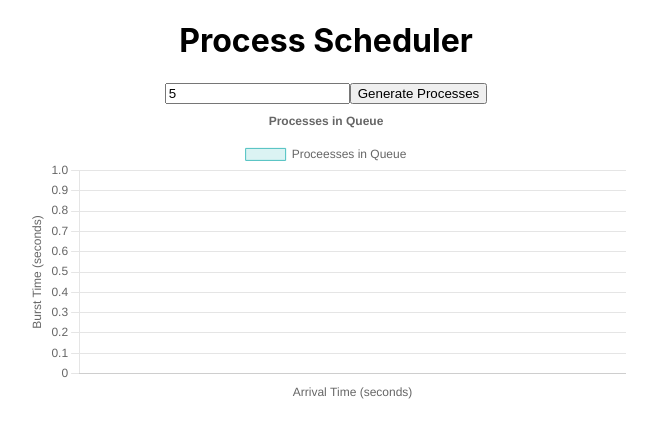
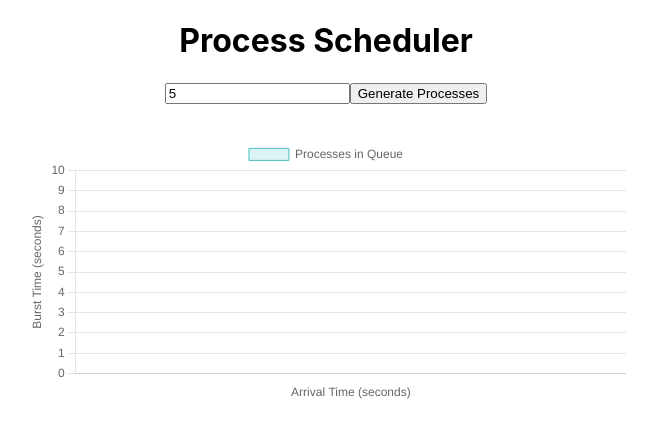
Before and after one commit to HallSysOps/new-cpu-sim, a React (Create React App) app in the folder cpu-simulator/: page / in a window 1280 px wide. Shown: the top 438 px of the page, without its empty margins (314-971 px from the left). Built offline with nearby package versions, Linux system fonts and the light colour scheme.

Commit message:
Implemented FIFO

```diff
--- a/cpu-simulator/src/App.js
+++ b/cpu-simulator/src/App.js
@@ -1,9 +1,10 @@
-import React, {useState} from 'react';
+import React, {useState, useEffect} from 'react';
 import './App.css';
 import Chart from './components/Chart'; // Delete when needed
 import {jsPDF} from "jspdf";
-import { generateProcesses } from './models/Process';
+import { generateProcesses, Queue } from './models/Process';
 import BarChart from './components/currentQueue';
+import { fifo } from './algorithms/fifo';
 
 
 function App() {
@@ -19,18 +20,27 @@ function App() {
       doc.save('chart.pdf'); // Save the PDF with the name 'chart.pdf'
     }
       */
+     const [currentTime, setCurrentTime] = useState(0); // Used to track time once processes have been generated
      const [numProcesses, setNumProcesses] = useState(5); // Default 5 processes
-     const [processQueue, setProcessQueue] = useState({
-      pids: [],
-      values: []
-     });
+     const [processQueue, setProcessQueue] = useState(new Queue());
 
      const handleGenerateProcesses = ()=>{
       const queue = generateProcesses(Number(numProcesses));
-      const pids = queue.items.map(p => 'PID: '+ p.pid); // Just used for x-labels
-      const values = queue.items.map(p => p);
-      setProcessQueue({pids, values});
+      setCurrentTime(0);
+      setProcessQueue(queue);
   };
+
+  useEffect(() => {
+    const interval = setInterval(() => {
+        setCurrentTime(prevTime => prevTime + 1);
+
+        fifo(processQueue, currentTime); // This automatically updates the chart as well
+
+    }, 1000);
+
+    return () => clearInterval(interval);
+}, [processQueue, currentTime]);
+
 
   return (
     <div className="App">
--- a/cpu-simulator/src/algorithms/fifo.js
+++ b/cpu-simulator/src/algorithms/fifo.js
@@ -0,0 +1,12 @@
+export function fifo(queue, currentTime){
+    if(!queue.isEmpty() && queue.peek().arrivalTime <= currentTime){
+        let process = queue.peek();
+
+        process.burstTime -= 1;
+
+        if(process.burstTime == 0){
+            queue.dequeue();
+        }
+    }
+    //return queue; This is not needed because in js objects are modified by ref
+}
--- a/cpu-simulator/src/components/currentQueue.js
+++ b/cpu-simulator/src/components/currentQueue.js
@@ -7,11 +7,11 @@ ChartJS.register(CategoryScale, LinearScale, BarElement, Title, Tooltip, Legend)
 
 const BarChart = ({data})=>{
     const chartData = {
-        labels: data.pids,
+        labels: data.items.map(p => 'PID: ' + p.pid),
         datasets: [
             {
-                label: 'Proceesses in Queue',
-                data: data.values.map(p => p.burstTime),
+                label: 'Processes in Queue',
+                data: data.items.map(p => p.burstTime),
                 backgroundColor: 'rgba(75, 192, 192, 0.2)',
                 borderColor: 'rgba(75, 192, 192, 1)',
                 borderWidth: 1,
@@ -25,7 +25,7 @@ const BarChart = ({data})=>{
         plugins: {
             title: {
                 display: true,
-                text: 'Processes in Queue',
+                //text: 'Processes in Queue',
             },
             tooltip:{
                 callbacks: {
@@ -48,6 +48,8 @@ const BarChart = ({data})=>{
                     display: true,
                     text: 'Burst Time (seconds)', // Y-axis label
                 },
+                min: 0,
+                max: 10,
             },
         },
     };
```
